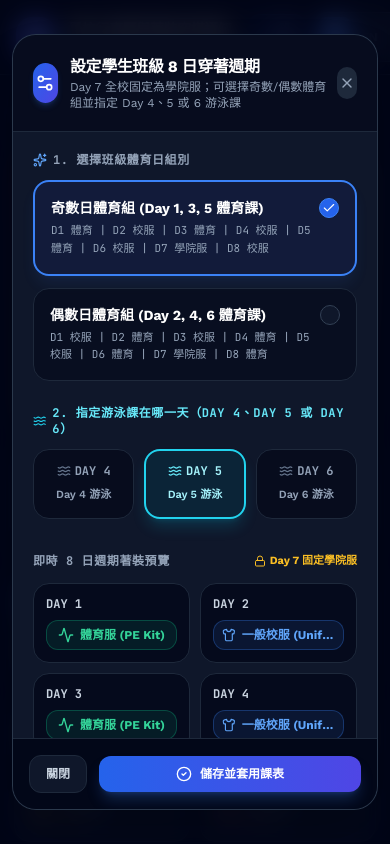
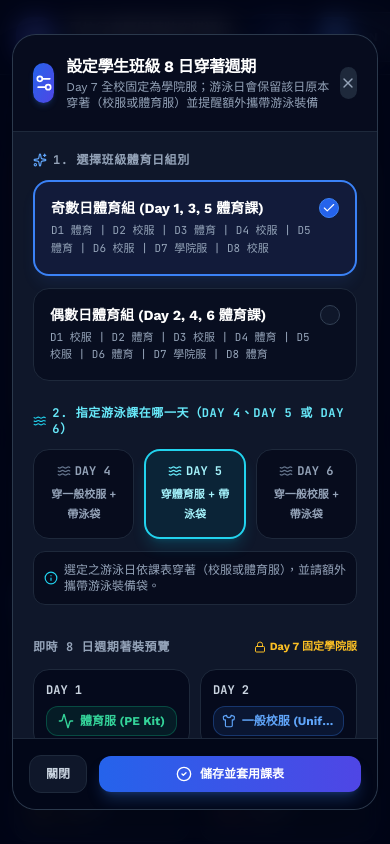
Before and after one commit to lawrence555-dev/school-uniform-calendar, a React (Vite) app: page / in a window 390 px wide. Shown: the top 844 px of the page. Built offline with nearby package versions, Linux system fonts and the light colour scheme; the HTML template or start-up script is replaced by a standard one.

Commit message:
feat: preserve scheduled base attire (uniform or PE) on swimming days and add bring swim gear reminder

```diff
--- a/src/App.jsx
+++ b/src/App.jsx
@@ -86,6 +86,7 @@ export default function App() {
   };
 
   const t = translations[lang] || translations.zh;
+  const swimDayNum = classConfig?.swimmingDay || (classConfig?.id === 'even_pe' ? 6 : 5);
 
   return (
     <div className="min-h-screen bg-slate-950 text-slate-100 pb-20 font-sans selection:bg-blue-600 selection:text-white">
@@ -198,8 +199,8 @@ export default function App() {
             <div className="flex items-center gap-2 p-2 rounded-xl bg-cyan-950/20 border border-cyan-500/30">
               <span className="w-2.5 h-2.5 rounded-full bg-cyan-400 flex-shrink-0" />
               <div className="truncate">
-                <span className="text-cyan-300 font-bold">{t.peSwimming}</span>
-                <span className="text-[10px] text-cyan-400/80 block">{lang === 'zh' ? `Day ${classConfig?.swimmingDay || 5} 游泳` : lang === 'th' ? `Day ${classConfig?.swimmingDay || 5} ว่ายน้ำ` : `Day ${classConfig?.swimmingDay || 5} Swim`}</span>
+                <span className="text-cyan-300 font-bold">{lang === 'zh' ? '攜帶游泳裝備' : lang === 'th' ? 'เตรียมชุดว่ายน้ำ' : 'Swim Gear'}</span>
+                <span className="text-[10px] text-cyan-400/80 block">{lang === 'zh' ? `Day ${swimDayNum} 游泳` : lang === 'th' ? `Day ${swimDayNum} ว่ายน้ำ` : `Day ${swimDayNum} Swim`}</span>
               </div>
             </div>
           </div>
--- a/src/components/ClassConfigModal.jsx
+++ b/src/components/ClassConfigModal.jsx
@@ -9,7 +9,8 @@ import {
   Activity,
   Waves,
   Sparkles,
-  CheckCircle2
+  CheckCircle2,
+  Info
 } from 'lucide-react';
 import { translations } from '../translations/i18n';
 import { classPresets, getCycleDayUniform, uniformMeta } from '../data/calendarData';
@@ -41,7 +42,6 @@ export default function ClassConfigModal({
 
   const handleSelectPreset = (presetId) => {
     setSelectedPresetId(presetId);
-    // If swimmingDay not set or switching presets, default appropriately
     if (presetId === 'odd_pe' && swimmingDay === 6) {
       setSwimmingDay(5);
     } else if (presetId === 'even_pe' && swimmingDay === 5) {
@@ -68,10 +68,10 @@ export default function ClassConfigModal({
       case 'house_shirt':
         return <Flame className="w-4 h-4 text-amber-400" />;
       case 'pe':
+      case 'pe_swimming':
         return <Activity className="w-4 h-4 text-emerald-400" />;
-      case 'pe_swimming':
-        return <Waves className="w-4 h-4 text-cyan-300" />;
       case 'uniform':
+      case 'uniform_swimming':
       default:
         return <Shirt className="w-4 h-4 text-blue-400" />;
     }
@@ -85,6 +85,8 @@ export default function ClassConfigModal({
         return t.pe;
       case 'pe_swimming':
         return t.peSwimming;
+      case 'uniform_swimming':
+        return t.uniformSwimming;
       case 'uniform':
       default:
         return t.uniform;
@@ -196,14 +198,21 @@ export default function ClassConfigModal({
 
           {/* Step 2: Swimming Day Selector (Day 4, 5, or 6) */}
           <div className="space-y-3">
-            <label className="text-xs uppercase font-mono font-bold tracking-wider text-cyan-300 flex items-center gap-1.5">
-              <Waves className="w-3.5 h-3.5 text-cyan-400" />
-              <span>{lang === 'zh' ? '2. 指定游泳課在哪一天（Day 4、Day 5 或 Day 6）' : lang === 'th' ? '2. กำหนดวันว่ายน้ำ (Day 4, Day 5 หรือ Day 6)' : '2. Designate Swimming Day (Day 4, 5, or 6)'}</span>
-            </label>
+            <div className="flex items-center justify-between">
+              <label className="text-xs uppercase font-mono font-bold tracking-wider text-cyan-300 flex items-center gap-1.5">
+                <Waves className="w-3.5 h-3.5 text-cyan-400" />
+                <span>{lang === 'zh' ? '2. 指定游泳課在哪一天（Day 4、Day 5 或 Day 6）' : lang === 'th' ? '2. กำหนดวันว่ายน้ำ (Day 4, Day 5 หรือ Day 6)' : '2. Designate Swimming Day (Day 4, 5, or 6)'}</span>
+              </label>
+            </div>
 
             <div className="grid grid-cols-3 gap-2.5">
               {swimmingOptions.map((d) => {
                 const isSelected = swimmingDay === d;
+                const isOddDay = d % 2 === 1;
+                const baseAttr = selectedPresetId === 'odd_pe'
+                  ? (isOddDay ? '體育服' : '一般校服')
+                  : (isOddDay ? '一般校服' : '體育服');
+
                 return (
                   <button
                     key={d}
@@ -219,13 +228,18 @@ export default function ClassConfigModal({
                       <Waves className={`w-3.5 h-3.5 ${isSelected ? 'text-cyan-300' : 'text-slate-500'}`} />
                       <span>DAY {d}</span>
                     </div>
-                    <span className="text-[11px] font-semibold">
-                      {lang === 'zh' ? `Day ${d} 游泳` : lang === 'th' ? `Day ${d} ว่ายน้ำ` : `Day ${d} Swim`}
+                    <span className="text-[11px] font-semibold text-center">
+                      {lang === 'zh' ? `穿${baseAttr} + 帶泳袋` : lang === 'th' ? `Day ${d} ว่ายน้ำ` : `Day ${d} Swim`}
                     </span>
                   </button>
                 );
               })}
             </div>
+
+            <p className="text-xs text-slate-400 flex items-center gap-1.5 bg-slate-950/60 p-2.5 rounded-xl border border-slate-800">
+              <Info className="w-3.5 h-3.5 text-cyan-400 flex-shrink-0" />
+              <span>{t.swimmingDayNotice}</span>
+            </p>
           </div>
 
           {/* Step 3: 8-Day Cycle Schedule Preview */}
@@ -255,7 +269,7 @@ export default function ClassConfigModal({
                       isDay7
                         ? 'bg-amber-950/30 border-amber-500/40'
                         : isSwim
-                        ? 'bg-cyan-950/30 border-cyan-500/40'
+                        ? 'bg-cyan-950/30 border-cyan-500/40 ring-1 ring-cyan-500/30'
                         : 'bg-slate-950/70 border-slate-800'
                     }`}
                   >
--- a/src/components/MonthSelector.jsx
+++ b/src/components/MonthSelector.jsx
@@ -22,7 +22,9 @@ export default function MonthSelector({
   const scheduleList = calendarSchedule || [];
   const currentMonthItems = scheduleList.filter((d) => d.month === selectedMonth);
   const schoolDaysCount = currentMonthItems.filter((d) => d.cycleDay !== null).length;
-  const swimmingDaysCount = currentMonthItems.filter((d) => d.uniformType === 'pe_swimming').length;
+  const swimmingDaysCount = currentMonthItems.filter(
+    (d) => d.hasSwimming || d.uniformType === 'pe_swimming' || d.uniformType === 'uniform_swimming'
+  ).length;
   const houseDaysCount = currentMonthItems.filter((d) => d.uniformType === 'house_shirt').length;
   const holidayDaysCount = currentMonthItems.filter((d) => d.uniformType === 'holiday').length;
 
--- a/src/components/ScheduleListView.jsx
+++ b/src/components/ScheduleListView.jsx
@@ -9,7 +9,8 @@ import {
   PartyPopper,
   CheckCircle2,
   Sparkles,
-  Lock
+  Lock,
+  Luggage
 } from 'lucide-react';
 import { translations } from '../translations/i18n';
 import { uniformMeta } from '../data/calendarData';
@@ -30,17 +31,17 @@ export default function ScheduleListView({
   const getUniformIcon = (type) => {
     switch (type) {
       case 'house_shirt':
-        return <Flame className="w-4 h-4 text-amber-400" />;
+        return <Flame className="w-5 h-5 text-amber-400" />;
       case 'pe':
-        return <Activity className="w-4 h-4 text-emerald-400" />;
       case 'pe_swimming':
-        return <Waves className="w-4 h-4 text-cyan-300" />;
+        return <Activity className="w-5 h-5 text-emerald-400" />;
       case 'holiday':
       case 'weekend':
-        return <Sun className="w-4 h-4 text-rose-400" />;
+        return <Sun className="w-5 h-5 text-rose-400" />;
       case 'uniform':
+      case 'uniform_swimming':
       default:
-        return <Shirt className="w-4 h-4 text-blue-400" />;
+        return <Shirt className="w-5 h-5 text-blue-400" />;
     }
   };
 
@@ -52,6 +53,8 @@ export default function ScheduleListView({
         return t.pe;
       case 'pe_swimming':
         return t.peSwimming;
+      case 'uniform_swimming':
+        return t.uniformSwimming;
       case 'holiday':
         return t.holiday;
       case 'weekend':
@@ -65,9 +68,9 @@ export default function ScheduleListView({
   const isMatchedFilter = (item) => {
     if (filterType === 'all') return true;
     if (filterType === 'house_shirt') return item.uniformType === 'house_shirt';
-    if (filterType === 'uniform') return item.uniformType === 'uniform';
+    if (filterType === 'uniform') return item.uniformType === 'uniform' || item.uniformType === 'uniform_swimming';
     if (filterType === 'pe') return item.uniformType === 'pe' || item.uniformType === 'pe_swimming';
-    if (filterType === 'swimming') return item.uniformType === 'pe_swimming';
+    if (filterType === 'swimming') return item.hasSwimming || item.uniformType === 'pe_swimming' || item.uniformType === 'uniform_swimming';
     if (filterType === 'holiday') return item.uniformType === 'holiday';
     if (filterType === 'event') return item.event !== null;
     return true;
@@ -81,6 +84,7 @@ export default function ScheduleListView({
         const isSelected = item.dateStr === selectedDateStr;
         const isToday = item.dateStr === '2026-10-01';
         const meta = uniformMeta[item.uniformType] || uniformMeta.uniform;
+        const isSwimDay = item.hasSwimming || item.uniformType === 'pe_swimming' || item.uniformType === 'uniform_swimming';
 
         return (
           <div
@@ -123,6 +127,12 @@ export default function ScheduleListView({
                         DAY {item.cycleDay}
                       </span>
                     )}
+                    {isSwimDay && (
+                      <span className="px-2 py-0.2 rounded text-[10px] font-mono font-bold bg-cyan-500/20 text-cyan-300 border border-cyan-500/30 flex items-center gap-1">
+                        <Waves className="w-2.5 h-2.5" />
+                        <span>SWIM</span>
+                      </span>
+                    )}
                   </div>
 
                   <div className="flex items-center gap-2 mt-1">
@@ -140,6 +150,12 @@ export default function ScheduleListView({
                   {getUniformIcon(item.uniformType)}
                   <span>{getUniformTitle(item.uniformType)}</span>
                 </span>
+                {isSwimDay && (
+                  <span className="px-2 py-1 rounded-xl text-xs font-semibold bg-cyan-500/10 text-cyan-300 border border-cyan-500/30 flex items-center gap-1">
+                    <Waves className="w-3 h-3" />
+                    <span>{t.bringSwimGearBadge}</span>
+                  </span>
+                )}
               </div>
             </div>
 
--- a/src/components/TodayHeroBanner.jsx
+++ b/src/components/TodayHeroBanner.jsx
@@ -14,7 +14,8 @@ import {
   Settings2,
   ChevronRight,
   ChevronLeft,
-  Lock
+  Lock,
+  Luggage
 } from 'lucide-react';
 import { translations } from '../translations/i18n';
 import { uniformMeta } from '../data/calendarData';
@@ -36,19 +37,21 @@ export default function TodayHeroBanner({
     : null;
 
   const meta = uniformMeta[currentItem.uniformType] || uniformMeta.uniform;
+  const isCurrentSwimDay = currentItem.hasSwimming || currentItem.uniformType === 'pe_swimming' || currentItem.uniformType === 'uniform_swimming';
+  const isNextSwimDay = nextItem && (nextItem.hasSwimming || nextItem.uniformType === 'pe_swimming' || nextItem.uniformType === 'uniform_swimming');
 
   const getUniformIcon = (type) => {
     switch (type) {
       case 'house_shirt':
         return <Flame className="w-8 h-8 text-amber-400" />;
       case 'pe':
+      case 'pe_swimming':
         return <Activity className="w-8 h-8 text-emerald-400" />;
-      case 'pe_swimming':
-        return <Waves className="w-8 h-8 text-cyan-300" />;
       case 'holiday':
       case 'weekend':
         return <Sun className="w-8 h-8 text-rose-400" />;
       case 'uniform':
+      case 'uniform_swimming':
       default:
         return <Shirt className="w-8 h-8 text-blue-400" />;
     }
@@ -62,6 +65,8 @@ export default function TodayHeroBanner({
         return t.pe;
       case 'pe_swimming':
         return t.peSwimming;
+      case 'uniform_swimming':
+        return t.uniformSwimming;
       case 'holiday':
         return t.holiday;
       case 'weekend':
@@ -80,6 +85,8 @@ export default function TodayHeroBanner({
         return t.peDesc;
       case 'pe_swimming':
         return t.peSwimmingDesc;
+      case 'uniform_swimming':
+        return t.uniformSwimmingDesc;
       case 'holiday':
       case 'weekend':
         return t.holidayDesc;
@@ -165,10 +172,10 @@ export default function TodayHeroBanner({
                     <span>FIXED HOUSE</span>
                   </span>
                 )}
-                {currentItem.cycleDay === swimDayNum && (
+                {isCurrentSwimDay && (
                   <span className="px-2 py-0.5 rounded-lg text-[10px] font-bold bg-cyan-500/20 text-cyan-300 border border-cyan-500/30 flex items-center gap-1">
                     <Waves className="w-2.5 h-2.5" />
-                    <span>SWIM</span>
+                    <span>SWIM GEAR</span>
                   </span>
                 )}
                 <span className="px-3 py-1 rounded-xl text-xs font-mono font-black tracking-wider bg-slate-900/90 text-amber-300 border border-amber-500/30 shadow-xs">
@@ -185,8 +192,13 @@ export default function TodayHeroBanner({
           {/* Core Notification Content */}
           <div className="flex flex-col sm:flex-row sm:items-center justify-between gap-5 my-2">
             <div className="flex items-start gap-4">
-              <div className="w-16 h-16 sm:w-20 sm:h-20 rounded-2xl bg-slate-950/80 border border-slate-800 flex items-center justify-center flex-shrink-0 shadow-lg">
+              <div className="w-16 h-16 sm:w-20 sm:h-20 rounded-2xl bg-slate-950/80 border border-slate-800 flex items-center justify-center flex-shrink-0 shadow-lg relative">
                 {getUniformIcon(currentItem.uniformType)}
+                {isCurrentSwimDay && (
+                  <div className="absolute -bottom-1 -right-1 w-6 h-6 rounded-full bg-cyan-500 text-slate-950 flex items-center justify-center border-2 border-slate-950 shadow-md">
+                    <Waves className="w-3.5 h-3.5" />
+                  </div>
+                )}
               </div>
               <div className="space-y-1.5">
                 <div className="text-xs uppercase tracking-widest text-slate-400 font-mono font-bold flex items-center gap-1.5">
@@ -203,9 +215,19 @@ export default function TodayHeroBanner({
             </div>
           </div>
 
+          {/* Swimming Extra Gear Reminder Callout if swim day */}
+          {isCurrentSwimDay && (
+            <div className="mt-4 pt-3.5 border-t border-slate-800/80 flex items-center gap-2.5 text-xs text-cyan-200 bg-cyan-950/40 p-3 rounded-2xl border border-cyan-500/30">
+              <Waves className="w-4 h-4 text-cyan-400 flex-shrink-0" />
+              <div className="flex-1 font-semibold">
+                <span>{lang === 'zh' ? '出門裝備提醒：今日有游泳課，請攜帶防水袋（泳衣、泳帽、泳鏡與浴巾）' : lang === 'th' ? 'แจ้งเตือน: วันนี้มีเรียนว่ายน้ำ อย่าลืมนำกระเป๋าชุดว่ายน้ำมาด้วย' : 'Packing Reminder: Swimming class today. Please pack your waterproof swim bag.'}</span>
+              </div>
+            </div>
+          )}
+
           {/* Special School Event Banner if applicable */}
           {currentItem.event && (
-            <div className="mt-4 pt-3.5 border-t border-slate-800/80 flex items-center gap-2.5 text-xs text-amber-300 bg-slate-950/60 p-3 rounded-2xl border border-amber-500/20">
+            <div className="mt-3 pt-3 border-t border-slate-800/80 flex items-center gap-2.5 text-xs text-amber-300 bg-slate-950/60 p-3 rounded-2xl border border-amber-500/20">
               <PartyPopper className="w-4 h-4 text-amber-400 flex-shrink-0" />
               <div className="flex-1 font-semibold">
                 <span>{t.specialEvent}: </span>
@@ -267,9 +289,9 @@ export default function TodayHeroBanner({
                   </span>
                 )}
               </div>
-              <div className="text-sm font-bold text-white mt-0.5 flex items-center gap-2">
+              <div className="text-sm font-bold text-white mt-0.5 flex flex-wrap items-center gap-2">
                 <span>{getUniformTitle(nextItem.uniformType)}</span>
-                {nextItem.uniformType === 'pe_swimming' && (
+                {isNextSwimDay && (
                   <span className="text-xs text-cyan-300 bg-cyan-500/10 px-2 py-0.5 rounded-md border border-cyan-500/20 font-medium flex items-center gap-1">
                     <AlertCircle className="w-3.5 h-3.5 text-cyan-400" />
                     <span>{t.packSwimGearNotice}</span>
--- a/src/data/calendarData.js
+++ b/src/data/calendarData.js
@@ -19,6 +19,16 @@ export const uniformMeta = {
     heroBg: 'from-blue-950/40 via-slate-900 to-slate-950 border-blue-500/30',
     iconType: 'uniform'
   },
+  uniform_swimming: {
+    key: 'uniform_swimming',
+    nameKey: 'uniformSwimming',
+    descKey: 'uniformSwimmingDesc',
+    color: 'bg-blue-500/15 text-blue-300 border-cyan-500/40',
+    badgeColor: 'bg-blue-600 text-white font-bold',
+    dotColor: 'bg-cyan-400',
+    heroBg: 'from-blue-950/50 via-slate-900 to-slate-950 border-cyan-500/40',
+    iconType: 'uniform_swimming'
+  },
   pe: {
     key: 'pe',
     nameKey: 'pe',
@@ -33,11 +43,11 @@ export const uniformMeta = {
     key: 'pe_swimming',
     nameKey: 'peSwimming',
     descKey: 'peSwimmingDesc',
-    color: 'bg-cyan-500/10 text-cyan-300 border-cyan-500/30',
-    badgeColor: 'bg-cyan-600 text-white font-bold',
+    color: 'bg-emerald-500/15 text-emerald-300 border-cyan-500/40',
+    badgeColor: 'bg-emerald-600 text-white font-bold',
     dotColor: 'bg-cyan-400',
-    heroBg: 'from-cyan-950/50 via-slate-900 to-slate-950 border-cyan-500/40',
-    iconType: 'swimming'
+    heroBg: 'from-emerald-950/50 via-slate-900 to-slate-950 border-cyan-500/40',
+    iconType: 'pe_swimming'
   },
   holiday: {
     key: 'holiday',
@@ -78,22 +88,31 @@ export const classPresets = {
 };
 
 /**
- * Calculates uniform type for any cycle day (1 to 8)
+ * Calculates base uniform and swimming combination for any cycle day (1 to 8)
  * Day 7 is ALWAYS fixed as house_shirt.
- * Day 4, 5, or 6 can be the selected swimming day (pe_swimming).
+ * The designated swimming day (Day 4, 5, or 6) keeps the scheduled base attire (Uniform or PE)
+ * and adds the extra swim gear requirement!
  */
 export function getCycleDayUniform(cycleDay, presetId = 'odd_pe', swimmingDay = 5) {
   if (cycleDay === 7) {
     return 'house_shirt';
   }
+
+  // Determine scheduled base attire for this cycle day
+  let baseUniform;
+  if (presetId === 'even_pe') {
+    baseUniform = (cycleDay === 2 || cycleDay === 4 || cycleDay === 6 || cycleDay === 8) ? 'pe' : 'uniform';
+  } else {
+    // default: odd_pe
+    baseUniform = (cycleDay === 1 || cycleDay === 3 || cycleDay === 5) ? 'pe' : 'uniform';
+  }
+
+  // If this day is the designated swimming day
   if (cycleDay === Number(swimmingDay)) {
-    return 'pe_swimming';
+    return baseUniform === 'pe' ? 'pe_swimming' : 'uniform_swimming';
   }
-  if (presetId === 'even_pe') {
-    return (cycleDay === 2 || cycleDay === 4 || cycleDay === 6 || cycleDay === 8) ? 'pe' : 'uniform';
-  }
-  // Default: odd_pe
-  return (cycleDay === 1 || cycleDay === 3 || cycleDay === 5) ? 'pe' : 'uniform';
+
+  return baseUniform;
 }
 
 // Base Calendar Dates & Events for Oct, Nov, Dec 2026
@@ -258,17 +277,18 @@ export function buildDynamicCalendar(classConfig) {
 
   return rawCalendarStructure.map((item) => {
     if (item.isHoliday) {
-      return { ...item, uniformType: 'holiday' };
+      return { ...item, uniformType: 'holiday', hasSwimming: false };
     }
     if (item.isWeekend) {
-      return { ...item, uniformType: 'weekend' };
+      return { ...item, uniformType: 'weekend', hasSwimming: false };
     }
 
     if (item.cycleDay) {
       const uniformType = getCycleDayUniform(item.cycleDay, presetId, swimmingDay);
-      return { ...item, uniformType };
+      const hasSwimming = item.cycleDay === swimmingDay;
+      return { ...item, uniformType, hasSwimming };
     }
 
-    return { ...item, uniformType: 'weekend' };
+    return { ...item, uniformType: 'weekend', hasSwimming: false };
   });
 }
--- a/src/translations/i18n.js
+++ b/src/translations/i18n.js
@@ -15,7 +15,7 @@ export const translations = {
     // Class Configuration
     classConfigBtn: '班級穿著設定',
     classConfigTitle: '設定學生班級 8 日穿著週期',
-    classConfigSubtitle: 'Day 7 全校固定為學院服；可選擇奇數/偶數體育組並指定 Day 4、5 或 6 游泳課',
+    classConfigSubtitle: 'Day 7 全校固定為學院服；游泳日會保留該日原本穿著（校服或體育服）並提醒額外攜帶游泳裝備',
     activeClassSetting: '目前班級設定',
     changeSetting: '更換設定',
     presetOdd: '奇數日體育組 (Day 1, 3, 5 體育課)',
@@ -25,18 +25,21 @@ export const translations = {
     applySetting: '儲存並套用課表',
     fixedHouseNote: 'Day 7 為全校固定「學院服日」，不可更動。',
     swimmingDayLabel: '請選擇哪一天有「游泳課」：',
-    swimmingDayOption: 'Day {day} 游泳課',
-    packSwimGearNotice: '明日有游泳課，請記得備妥泳衣、泳帽與泳鏡。',
+    swimmingDayNotice: '選定之游泳日依課表穿著（校服或體育服），並請額外攜帶游泳裝備袋。',
+    packSwimGearNotice: '明日有游泳課，請記得另外攜帶泳衣、泳帽與泳鏡。',
+    bringSwimGearBadge: '需另帶游泳裝備',
 
     // Uniform Types
     houseShirt: '學院服 (House Shirt)',
     houseShirtDesc: '著所屬學院代表色 T 恤 + 運動褲/短褲 + 運動鞋',
     uniform: '一般校服 (Uniform)',
     uniformDesc: '標準短袖制服上衣 + 學校制服褲/裙 + 皮鞋/黑白襪',
+    uniformSwimming: '一般校服 + 帶游泳裝備 (Uniform + Swim)',
+    uniformSwimmingDesc: '穿著標準校服上衣與制服褲/裙，並另外攜帶防水游泳袋（泳衣、泳帽、泳鏡、浴巾）',
     pe: '體育服 (PE Kit)',
     peDesc: '學校運動短袖 T 恤 + 運動短褲 + 專業運動鞋',
-    peSwimming: '體育服 + 游泳裝備 (PE + Swim)',
-    peSwimmingDesc: '穿著體育服，並攜帶防水袋（泳衣、泳帽、泳鏡、浴巾）',
+    peSwimming: '體育服 + 帶游泳裝備 (PE + Swim)',
+    peSwimmingDesc: '穿著學校體育短袖與運動短褲，並另外攜帶防水游泳袋（泳衣、泳帽、泳鏡、浴巾）',
     holiday: '假期不上課',
     holidayDesc: '今日學校放假，學生無需到校',
 
@@ -88,7 +91,7 @@ export const translations = {
     // Class Configuration
     classConfigBtn: 'Class Setup',
     classConfigTitle: 'Set Student Class 8-Day Uniform Cycle',
-    classConfigSubtitle: 'Day 7 is fixed as House Shirt. Select Odd/Even PE group and designate swimming day on Day 4, 5, or 6.',
+    classConfigSubtitle: 'Day 7 is fixed as House Shirt. Designated swim day retains scheduled attire (Uniform or PE) with extra swim gear reminder.',
     activeClassSetting: 'Active Class Group',
     changeSetting: 'Change Setup',
     presetOdd: 'Odd Days PE Group (Days 1, 3, 5 PE)',
@@ -98,18 +101,21 @@ export const translations = {
     applySetting: 'Save & Update Schedule',
     fixedHouseNote: 'Day 7 is fixed school-wide as House Shirt Day.',
     swimmingDayLabel: 'Select Swimming Day:',
-    swimmingDayOption: 'Day {day} Swimming',
-    packSwimGearNotice: 'Swimming class tomorrow. Please pack swimwear, goggles & swim cap.',
+    swimmingDayNotice: 'On swimming day, wear regular scheduled attire (Uniform or PE) and pack swimming bag separately.',
+    packSwimGearNotice: 'Swimming class tomorrow. Please remember to pack swim gear bag.',
+    bringSwimGearBadge: 'Bring Swim Gear',
 
     // Uniform Types
     houseShirt: 'House Shirt',
     houseShirtDesc: 'Wear House color t-shirt + school shorts/trousers + sports trainers',
     uniform: 'School Uniform',
     uniformDesc: 'Standard collared school uniform + formal shorts/skirt + leather shoes/socks',
+    uniformSwimming: 'Uniform + Bring Swim Gear',
+    uniformSwimmingDesc: 'Wear standard collared school uniform, and pack separate swimming bag (swimwear, swim cap, goggles, towel)',
     pe: 'PE Kit',
     peDesc: 'Physical Education sports top + PE shorts + athletic running shoes',
-    peSwimming: 'PE Kit + Swimming Gear',
-    peSwimmingDesc: 'Wear PE kit to school, and pack waterproof bag with swimwear, swim cap, goggles & towel',
+    peSwimming: 'PE Kit + Bring Swim Gear',
+    peSwimmingDesc: 'Wear school PE sports top and shorts, and pack separate swimming bag (swimwear, swim cap, goggles, towel)',
     holiday: 'School Holiday',
     holidayDesc: 'No school today. Enjoy your break!',
 
@@ -161,7 +167,7 @@ export const translations = {
     // Class Configuration
     classConfigBtn: 'ตั้งค่าห้องเรียน',
     classConfigTitle: 'ตั้งค่ารอบการแต่งกาย 8 วันของห้องเรียน',
-    classConfigSubtitle: 'Day 7 สวมเสื้อประจำบ้านเสมอ เลือกกลุ่มวันคี่/วันคู่ และกำหนดวันว่ายน้ำ Day 4, 5 หรือ 6',
+    classConfigSubtitle: 'Day 7 สวมเสื้อประจำบ้านเสมอ ในวันว่ายน้ำจะสวมชุดตามตารางปกติ (ชุดนักเรียนหรือพละ) และเตรียมกระเป๋าว่ายน้ำเพิ่ม',
     activeClassSetting: 'กลุ่มห้องเรียนปัจจุบัน',
     changeSetting: 'เปลี่ยนการตั้งค่า',
     presetOdd: 'กลุ่มวันคี่เรียนพละ (Day 1, 3, 5)',
@@ -171,18 +177,21 @@ export const translations = {
     applySetting: 'บันทึกและใช้งานปฏิทิน',
     fixedHouseNote: 'Day 7 เป็นวันใส่เสื้อประจำบ้านของทั้งโรงเรียน (แก้ไขไม่ได้)',
     swimmingDayLabel: 'เลือกวันที่มีคาบเรียนว่ายน้ำ:',
-    swimmingDayOption: 'Day {day} ว่ายน้ำ',
-    packSwimGearNotice: 'พรุ่งนี้มีเรียนว่ายน้ำ อย่าลืมเตรียมชุดว่ายน้ำ แว่นตา และหมวกว่ายน้ำ',
+    swimmingDayNotice: 'ในวันว่ายน้ำ แต่งกายตามตารางปกติ และเตรียมกระเป๋าชุดว่ายน้ำแยกมาต่างหาก',
+    packSwimGearNotice: 'พรุ่งนี้มีเรียนว่ายน้ำ อย่าลืมเตรียมกระเป๋าชุดว่ายน้ำ แว่นตา และหมวกว่ายน้ำ',
+    bringSwimGearBadge: 'เตรียมอุปกรณ์ว่ายน้ำ',
 
     // Uniform Types
     houseShirt: 'เสื้อประจำบ้าน (House Shirt)',
     houseShirtDesc: 'เสื้อยืดสีประจำบ้าน + กางเกง/กระโปรงนักเรียน + รองเท้ากีฬา',
     uniform: 'เครื่องแบบนักเรียน (Uniform)',
     uniformDesc: 'ชุดเครื่องแบบนักเรียนทางการ + รองเท้านักเรียน',
+    uniformSwimming: 'ชุดนักเรียน + กระเป๋าว่ายน้ำ (Uniform + Swim)',
+    uniformSwimmingDesc: 'สวมชุดเครื่องแบบนักเรียนตามปกติ และเตรียมกระเป๋ากันน้ำใส่ชุดว่ายน้ำ แว่นตา หมวกว่ายน้ำ และผ้าเช็ดตัว',
     pe: 'ชุดพละ (PE Kit)',
     peDesc: 'เสื้อยืดพละของโรงเรียน + กางเกงพละ + รองเท้าผ้าใบสำหรับวิ่ง',
-    peSwimming: 'ชุดพละ + ชุดว่ายน้ำ (PE + Swim)',
-    peSwimmingDesc: 'สวมชุดพละมาโรงเรียน และเตรียมกระเป๋ากันน้ำใส่ชุดว่ายน้ำ แว่นตาว่ายน้ำ หมวกว่ายน้ำ และผ้าเช็ดตัว',
+    peSwimming: 'ชุดพละ + กระเป๋าว่ายน้ำ (PE + Swim)',
+    peSwimmingDesc: 'สวมชุดพละของโรงเรียน และเตรียมกระเป๋ากันน้ำใส่ชุดว่ายน้ำ แว่นตา หมวกว่ายน้ำ และผ้าเช็ดตัว',
     holiday: 'วันหยุดโรงเรียน',
     holidayDesc: 'วันนี้ไม่มีการเรียนการสอน พักผ่อนให้เต็มที่',
 
```
Also changed, not shown: src/components/CalendarGridView.jsx (+7 -4 lines).
